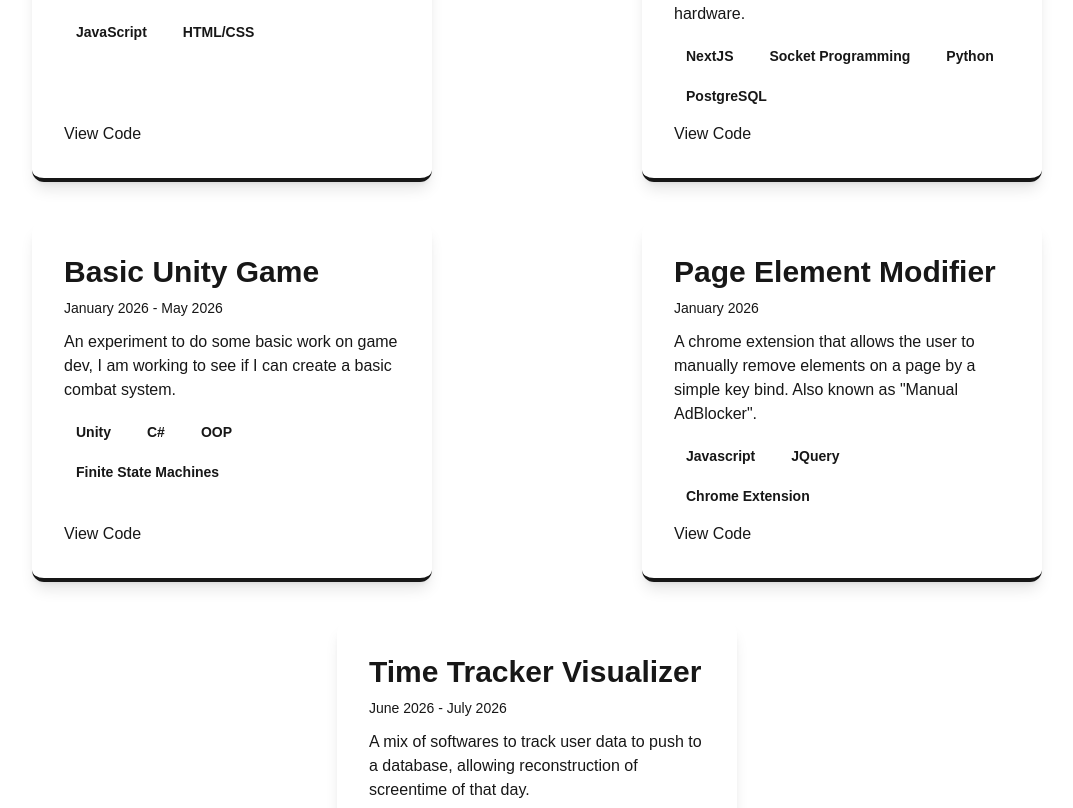
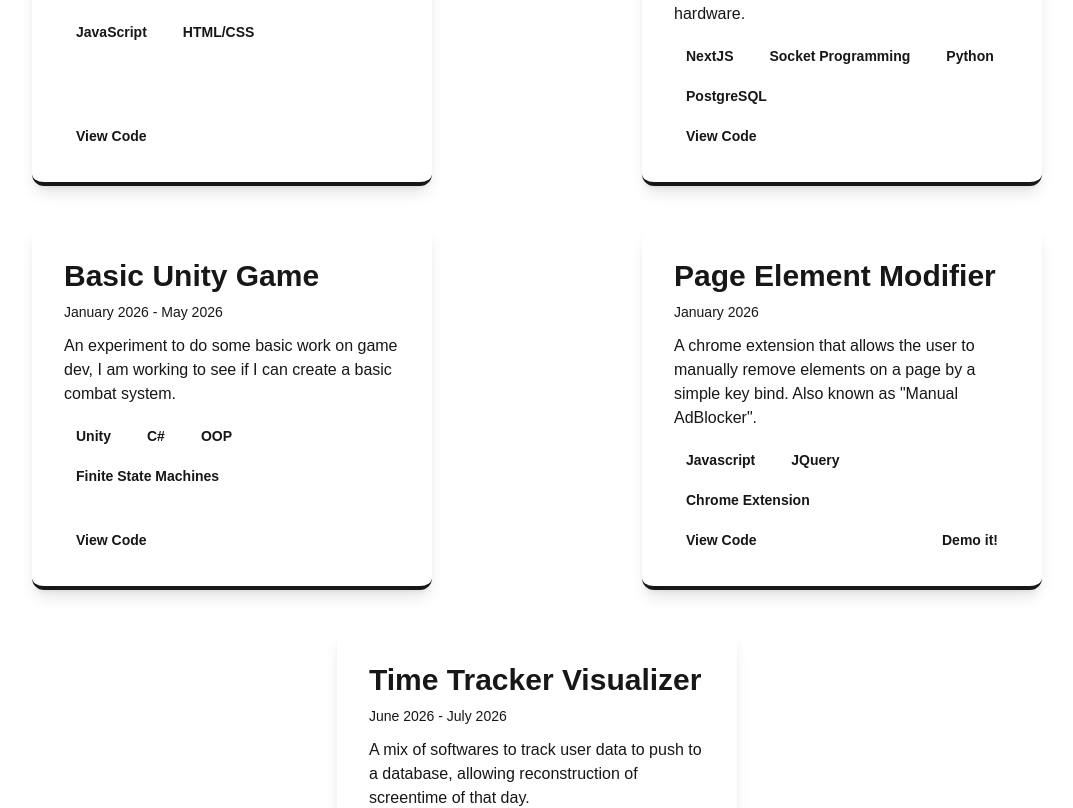
Before and after one commit to LeoTeeuwen/Personal-Website, a Next.js app: page / in a window 1280 px wide. Shown: the part 3549-4357 px from the top of the page, without its empty margins (103-1176 px from the left). Built offline with nearby package versions, Linux system fonts and the light colour scheme.

Commit message:
Reops UI update && PEM Demo route up

```diff
--- /dev/null
+++ b/app/demos/page.tsx
@@ -0,0 +1,6 @@
+export default function Demos() {
+    return(
+    <>
+    </>
+)
+}
--- /dev/null
+++ b/app/demos/pageElementModifier/page.tsx
@@ -0,0 +1,7 @@
+export default function PageElementModifier() {
+    return(
+        <>
+            <p>TODO Add demo here!</p>
+        </>
+    )
+}
--- a/app/home/repos.tsx
+++ b/app/home/repos.tsx
@@ -40,8 +40,7 @@ const otherProjects: Projects[] = [
         description: "A chrome extension that allows the user to manually remove elements on a page by a simple key bind. Also known as \"Manual AdBlocker\".",
         date: "January 2026",
         tags: ["Javascript", "JQuery", "Chrome Extension"],
-        page: undefined,
-        // TODO maybe make a page for showing this tool off?
+        page: "/demos/pageElementModifier",
         github: 'https://github.com/LeoTeeuwen/page-element-modifier',
     },
     {
@@ -76,7 +75,7 @@ export default function Repos() {
                     whileInView={{opacity: 1, y: '0', transition: {duration: 1, ease: 'easeOut'}}}
                     viewport={{once: true, amount: 'some', margin: '5%'}}
                     key={project.name}
-                    className='bg-a-main dark:bg-d-a-main p-8 rounded-xl shadow-lg min-h-full flex flex-col max-[400px]:w-[300px] w-[400px] p-4 rounded-md border-b-4'
+                    className='bg-a-main dark:bg-[#2e2e2e] p-8 rounded-xl shadow-lg min-h-full flex flex-col max-[400px]:w-[300px] w-[400px] p-4 rounded-md border-b-4'
                     >
                         <p className='text-3xl font-semibold mb-2 bottom-border w-fit'>{project.name}</p>
                         <p className='text-sm dark:text-d-second mb-3'>{project.date}</p>
@@ -84,13 +83,13 @@ export default function Repos() {
                         <div className='flex flex-wrap gap-3 mt-4 mb-3'>
                             {project.tags.length != 0 && project.tags.map(tag => {
                             return (
-                            <p key={tag} className='text-sm text-a-main dark:text-d-main bg-second dark:bg-a-main font-semibold w-fit px-3 py-1 rounded-2xl'>{tag}</p>
+                                <p key={tag} className='text-sm text-a-main dark:text-d-main bg-second dark:bg-black font-semibold w-fit px-3 py-1 rounded-2xl'>{tag}</p>
                             );
                             })}
                         </div>
                         <div className="mt-auto flex flex-col sm:flex-row justify-between">
-                        {project.github && <Link href={project.github} className='' target='_blank'><p className='robot-learn-more'>View Code</p></Link>}
-                        {project.page && <Link href={project.page} className=''><p className='robot-learn-more'>Learn More</p></Link>}
+                            {project.github && <Link href={project.github} className='' target='_blank'><p className='text-sm text-a-main dark:text-d-main bg-second dark:bg-black font-semibold w-fit px-3 py-1 rounded-2xl'>View Code</p></Link>}
+                            {project.page && <Link href={project.page} className=''><p className='text-sm text-a-main dark:text-d-main bg-second dark:bg-black font-semibold w-fit px-3 py-1 rounded-2xl'>Demo it!</p></Link>}
                         </div>
                     </m.div>
                 )
```
Lines whose indentation alone changed are shown as unchanged.
